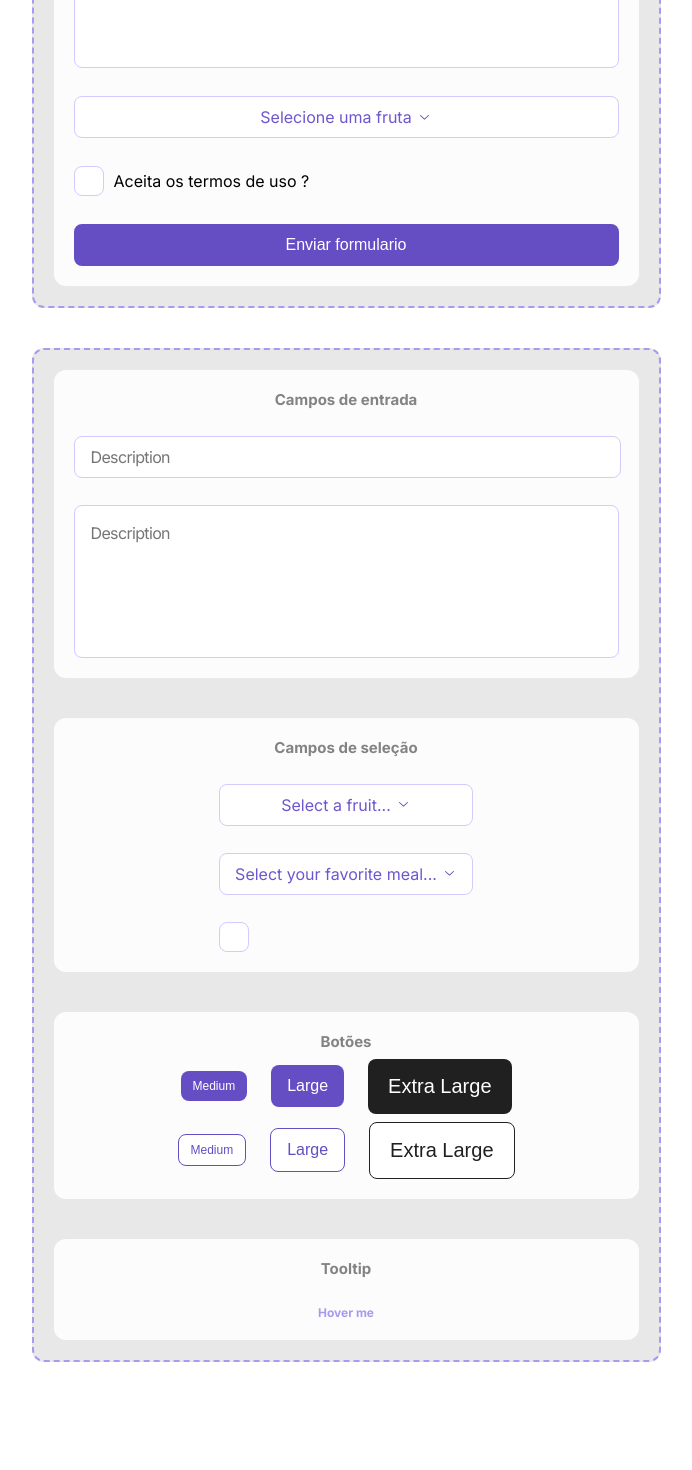
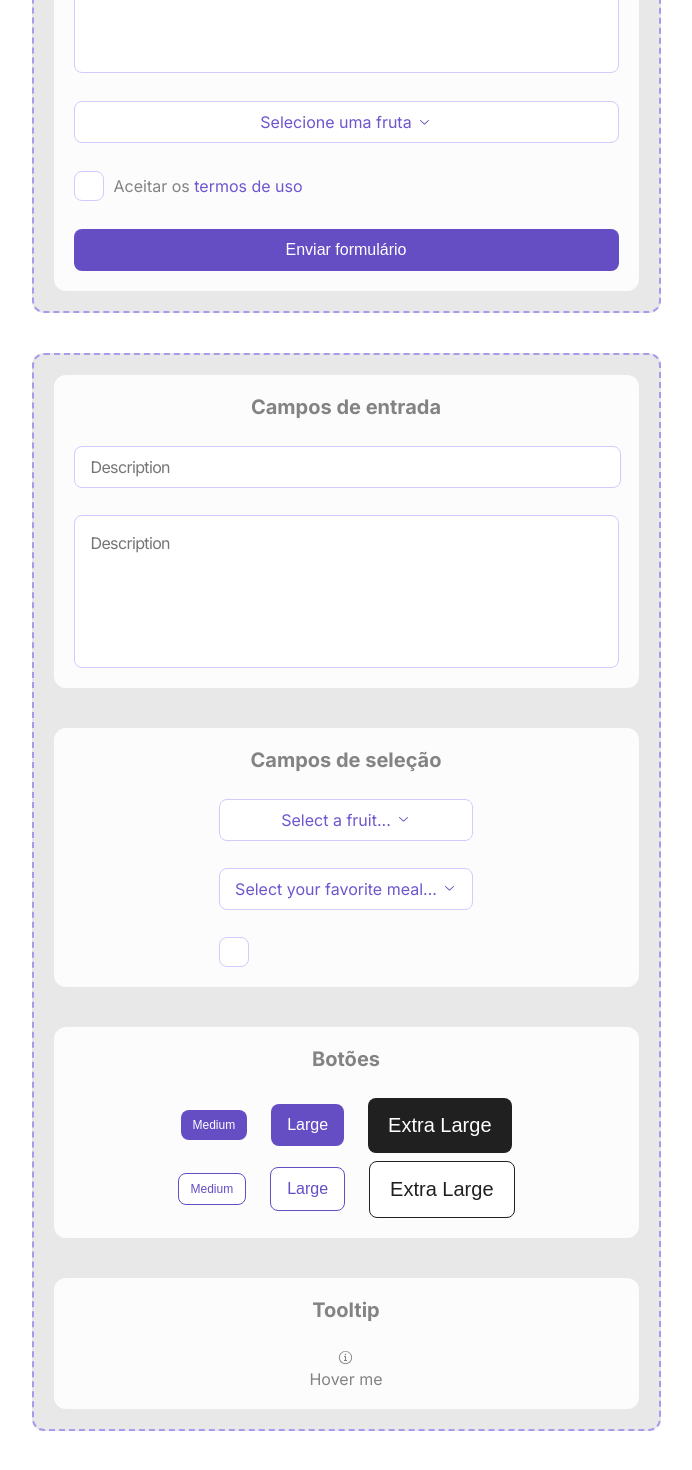
Before and after one commit to MarcosSantosLocX/stitches-with-radix, a Next.js app: page / in a window 1280 px wide. Shown: the part 282-1752 px from the top of the page, without its empty margins (294-986 px from the left). Before the commit the page ends 1684 px from the top, so only its background shows below. Built offline with nearby package versions, Linux system fonts and the light colour scheme.

Commit message:
refactor: structure

```diff
--- a/src/common/components/context/components-use-cases/Buttons.tsx
+++ b/src/common/components/context/components-use-cases/Buttons.tsx
@@ -3,12 +3,13 @@ import * as React from 'react'
 import { Heading } from "@/common/components/structure/Typography/Typography";
 import { Button } from '@/common/components/structure/Button/Button';
 
-import * as S from './styles';
+import * as S from './Playground.styles';
 
 export default function Selects() {
   return (
     <S.Card>
-      <Heading as="h2">Botões</Heading>
+      <Heading as="h2" size="lg">Botões</Heading>
+      <br />
       <S.GroupButton>
         <Button type="button" color="violet">
           Medium
--- a/src/common/components/context/components-use-cases/Inputs.tsx
+++ b/src/common/components/context/components-use-cases/Inputs.tsx
@@ -4,12 +4,12 @@ import { TextArea } from "@/common/components/form/TextArea/TextArea";
 import { TextField } from "@/common/components/form/TextField/TextField";
 import { Heading } from "@/common/components/structure/Typography/Typography";
 
-import * as S from './styles';
+import * as S from './Playground.styles';
 
 export default function Inputs() {
   return (
     <S.Card>
-      <Heading as="h2">Campos de entrada</Heading>
+      <Heading as="h2" size="lg">Campos de entrada</Heading>
       <br />
       <TextField key="1" placeholder="Description" />
       <br />
--- a/src/common/components/context/components-use-cases/Playground.tsx
+++ b/src/common/components/context/components-use-cases/Playground.tsx
@@ -5,7 +5,7 @@ import Selects from './Selects';
 import Buttons from './Buttons';
 import Tooltip from './Tooltip';
 
-import * as S from './styles';
+import * as S from './Playground.styles';
 
 export default function Playground() {
   return (
--- a/src/common/components/context/components-use-cases/Selects.tsx
+++ b/src/common/components/context/components-use-cases/Selects.tsx
@@ -5,7 +5,7 @@ import { SelectGroup } from "@/common/components/form/SelectGroup/SelectGroup";
 import { Checkbox } from "@/common/components/form/Checkbox/Checkbox";
 import { Heading } from "@/common/components/structure/Typography/Typography";
 
-import * as S from './styles';
+import * as S from './Playground.styles';
 
 const fruitsOptions = [
   { value: 'apple', label: 'Apple' },
@@ -39,7 +39,7 @@ const mealOptions = [
 export default function Selects() {
   return (
     <S.Card>
-      <Heading as="h2">Campos de seleção</Heading>
+      <Heading as="h2" size="lg">Campos de seleção</Heading>
 
       <br />
       <Select ariaLabel="Fruit"  placeholder="Select a fruit..." options={fruitsOptions} />
--- a/src/common/components/context/components-use-cases/Tooltip.tsx
+++ b/src/common/components/context/components-use-cases/Tooltip.tsx
@@ -1,17 +1,23 @@
 import * as React from 'react'
+import { InfoCircledIcon } from '@radix-ui/react-icons'
 
-import { Heading } from "@/common/components/structure/Typography/Typography";
+import { Heading, Paragraph } from "@/common/components/structure/Typography/Typography";
 import { Tooltip } from "@/common/components/structure/Tooltip/Tooltip";
 
-import * as S from './styles';
+import * as S from './Playground.styles';
 
 export default function Selects() {
   return (
     <S.CardGroup>
       <S.Card>
-        <Heading as="h2">Tooltip</Heading>
+        <Heading as="h2" size="lg">Tooltip</Heading>
         <br />
-        <Tooltip />
+        <Tooltip text='Great job!'>
+          <Paragraph>
+            <InfoCircledIcon/> <br />
+            Hover me
+          </Paragraph>
+        </Tooltip>
       </S.Card>
     </S.CardGroup>
   );
--- a/src/common/components/context/with-react-hook-form/RHF.tsx
+++ b/src/common/components/context/with-react-hook-form/RHF.tsx
@@ -2,18 +2,18 @@ import * as React from 'react'
 import { useForm, Controller } from 'react-hook-form'
 import { zodResolver } from '@hookform/resolvers/zod';
 
+import { Heading, Paragraph, Link } from "@/common/components/structure/Typography/Typography";
 import FieldFeedback from "@/common/components/form/FieldFeedback/FieldFeedback";
 import { TextField } from "@/common/components/form/TextField/TextField";
 import { TextArea }  from "@/common/components/form/TextArea/TextArea";
 import { Select } from "@/common/components/form/Select/Select";
+import { Checkbox } from '@/common/components/form/Checkbox/Checkbox';
 import { Button } from "@/common/components/structure/Button/Button";
-import { Heading } from "@/common/components/structure/Typography/Typography";
 
 import { formSchema } from "./validationSchema";
 import type { FormFields } from "./validationSchema";
 
-import * as S from "./styles";
-import { Checkbox } from '../../form/Checkbox/Checkbox';
+import * as S from "./RHF.styles";
 
 const fruitsOptions = [
   { value: 'apple', label: 'Apple' },
@@ -38,25 +38,18 @@ export default function RHF() {
   return (
     <S.CardGroup>
       <S.Card>
-        <Heading as="h2">Campos com react hook form</Heading>
-
+        <Heading as="h2" size='lg'>Campos com react hook form</Heading>
         <br />
-
         <form onSubmit={form.handleSubmit(onSubmit)} style={{ display: 'contents' }}>
-
           <FieldFeedback error={form.formState.errors.title}>
             <TextField {...form.register('title')} placeholder="Titulo" />
           </FieldFeedback>
-
-
           <FieldFeedback error={form.formState.errors.description}>
             <TextArea
               {...form.register('description')}
               placeholder="Descrição"
             />
           </FieldFeedback>
-
-
           <FieldFeedback error={form.formState.errors.fruit}>
             <Controller
               name='fruit'
@@ -74,7 +67,6 @@ export default function RHF() {
               )}
             />
           </FieldFeedback>
-
           <FieldFeedback error={form.formState.errors.termUsage}>
             <div style={{ display: 'flex', gap: '10px', alignItems: 'center' }}>
               <Controller
@@ -91,12 +83,11 @@ export default function RHF() {
                   />
                 )}
               />
-              <S.TermUsage>Aceita os termos de uso ?</S.TermUsage>
+              <Paragraph>Aceitar os <Link href='/'>termos de uso</Link></Paragraph>
             </div>
           </FieldFeedback>
-
-          <Button type="submit" color="violet" size='lg'>
-            Enviar formulario
+          <Button type="submit" color="violet" size="lg">
+            Enviar formulário
           </Button>
         </form>
       </S.Card>
--- a/src/common/components/structure/Tooltip/Tooltip.styles.ts
+++ b/src/common/components/structure/Tooltip/Tooltip.styles.ts
@@ -49,11 +49,6 @@ const slideLeftAndFade = keyframes({
 })
 
 export const trigger = css({
-  fontFamily: '$system',
-  fontWeight: 'bold',
-  fontSize: '$3',
-  color: '$violet8',
-  cursor: 'pointer',
   width: 'max-content'
 });
 
--- a/src/common/components/structure/Tooltip/Tooltip.tsx
+++ b/src/common/components/structure/Tooltip/Tooltip.tsx
@@ -3,17 +3,22 @@ import * as RadixTooltip from '@radix-ui/react-tooltip';
 
 import { trigger, content, contentArrow } from './Tooltip.styles';
 
-export const Tooltip = () => {
+type TooltipProps = {
+  children: React.ReactNode;
+  text: string;
+}
+
+export const Tooltip = ({ children, text }: TooltipProps) => {
   return (
     <RadixTooltip.Provider>
       <RadixTooltip.Root>
         <RadixTooltip.Trigger className={trigger()} asChild>
-          <p>Hover me</p>
+          {children}
         </RadixTooltip.Trigger>
 
         <RadixTooltip.Portal>
           <RadixTooltip.Content className={content()} sideOffset={5}>
-            Great job
+            {text}
             <RadixTooltip.Arrow className={contentArrow()} />
           </RadixTooltip.Content>
         </RadixTooltip.Portal>
--- a/src/common/components/structure/Typography/Typography.ts
+++ b/src/common/components/structure/Typography/Typography.ts
@@ -3,17 +3,49 @@ import { styled } from "@/styles/stitches.config";
 export const Heading = styled('h1', {
   fontFamily: '$system',
   color: '$gray10',
+  variants: {
+    size: {
+      sm: {
+        fontSize: '$3'
+      },
+      md: {
+        fontSize: '$4'
+      },
+      lg: {
+        fontSize: '$5'
+      },
+      xLg: {
+        fontSize: '$6'
+      },
+    }
+  },
+  defaultVariants: {
+    size: 'xLg'
+  }
 })
 
 export const Paragraph = styled('p', {
   fontFamily: '$system',
   color: '$gray10',
+  variants: {
+    size: {
+      md: {
+        fontSize: '$4'
+      },
+      lg: {
+        fontSize: '$5'
+      }
+    }
+  },
+  defaultVariants: {
+    size: 'md'
+  }
 })
 
 export const Link = styled('a', {
   fontFamily: '$system',
   textDecoration: 'none',
-  color: '$purple600',
+  color: '$violet9',
   '&:hover': {
     textDecoration: 'underline',
   }
--- a/src/common/modules/examples/examples.tsx
+++ b/src/common/modules/examples/examples.tsx
@@ -1,7 +1,7 @@
 import * as React from 'react'
 
+import RHF from '@/common/components/context/with-react-hook-form/RHF';
 import Playground from '@/common/components/context/components-use-cases/Playground';
-import RHF from '@/common/components/context/with-react-hook-form/RHF';
 
 import * as S from "./examples.styles";
 
```
Also changed, not shown: src/common/components/context/components-use-cases/Playground.styles.ts (renamed from src/common/components/context/components-use-cases/styles.ts), src/common/components/context/with-react-hook-form/RHF.styles.ts (renamed from src/common/components/context/with-react-hook-form/styles.ts).
